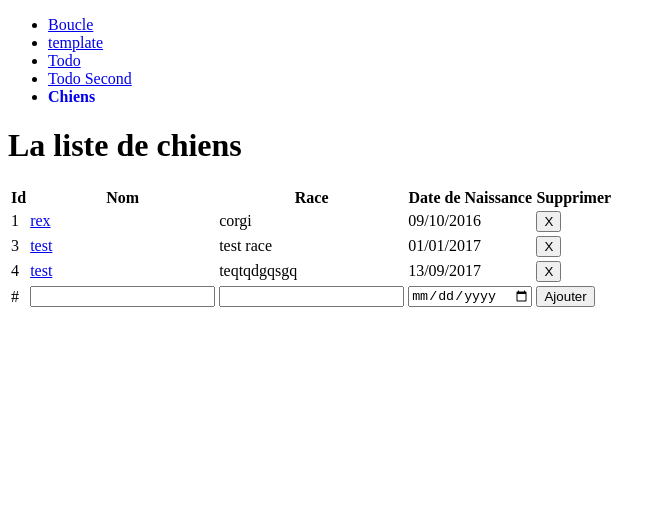
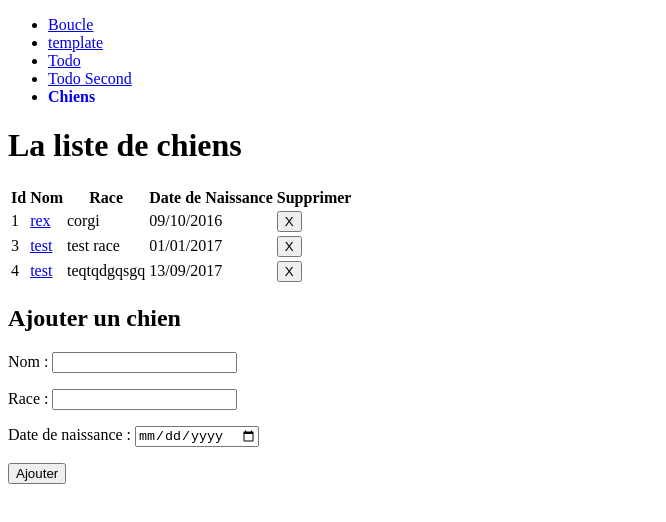
Before and after one commit to simplon-lyon/promo3-ng-learning, an Angular app: page /chiens in a window 1280 px wide. Shown: the top 522 px of the page, without its empty margins (0-666 px from the left). Built offline with nearby package versions, Linux system fonts and the light colour scheme; data requests are answered from the project's data file.

Commit message:
added form component

```diff
--- a/src/app/app.module.ts
+++ b/src/app/app.module.ts
@@ -17,6 +17,7 @@ import {RouterModule} from '@angular/router';
 import { appRoutes } from './app.routes';
 import { PageNotFoundComponent } from './page-not-found/page-not-found.component';
 import { FicheChienComponent } from './fiche-chien/fiche-chien.component';
+import { AjoutChienComponent } from './liste-chien/ajout-chien/ajout-chien.component';
 
 @NgModule({
   declarations: [
@@ -27,7 +28,8 @@ import { FicheChienComponent } from './fiche-chien/fiche-chien.component';
     TodoSecondComponent,
     ListeChienComponent,
     PageNotFoundComponent,
-    FicheChienComponent
+    FicheChienComponent,
+    AjoutChienComponent
   ],
   imports: [
     BrowserModule,
--- /dev/null
+++ b/src/app/liste-chien/ajout-chien/ajout-chien.component.html
@@ -0,0 +1,3 @@
+<p>
+  ajout-chien works!
+</p>
--- /dev/null
+++ b/src/app/liste-chien/ajout-chien/ajout-chien.component.ts
@@ -0,0 +1,15 @@
+import { Component, OnInit } from '@angular/core';
+
+@Component({
+  selector: 'app-ajout-chien',
+  templateUrl: './ajout-chien.component.html',
+  styleUrls: ['./ajout-chien.component.css']
+})
+export class AjoutChienComponent implements OnInit {
+
+  constructor() { }
+
+  ngOnInit() {
+  }
+
+}
--- a/src/app/liste-chien/liste-chien.component.html
+++ b/src/app/liste-chien/liste-chien.component.html
@@ -25,24 +25,27 @@
         <button (click)="supprimer(chien.id)">X</button>
       </td>
     </tr>
-    <tr>
-      <td>
-        #
-      </td>
-      <td>
-        <input type="text" [(ngModel)]="nouveauChien.nom" />
-      </td>
-      <td>
-        <input type="text" [(ngModel)]="nouveauChien.race" />
-      </td>
-      <td>
-        <input type="date" [(ngModel)]="nouveauChien.dateNaissance" />
-      </td>
-      <td>
-        <button (click)="ajouter()">Ajouter</button>
-      </td>
-    </tr>
-
   </tbody>
 
 </table>
+
+
+
+<section>
+  <h2>Ajouter un chien</h2>
+  <p>
+    <label>Nom : </label>
+    <input type="text" [(ngModel)]="nouveauChien.nom" />
+  </p>
+  <p>
+      <label>Race : </label>
+    <input type="text" [(ngModel)]="nouveauChien.race" />
+  </p>
+  <p>
+      <label>Date de naissance : </label>
+    <input type="date" [(ngModel)]="nouveauChien.dateNaissance" />
+  </p>
+  <p>
+    <button (click)="ajouter()">Ajouter</button>
+  </p>
+</section>
```
Also changed, not shown: src/app/liste-chien/ajout-chien/ajout-chien.component.css (added), 1 other file (tests, documents, lock files or other folders).
